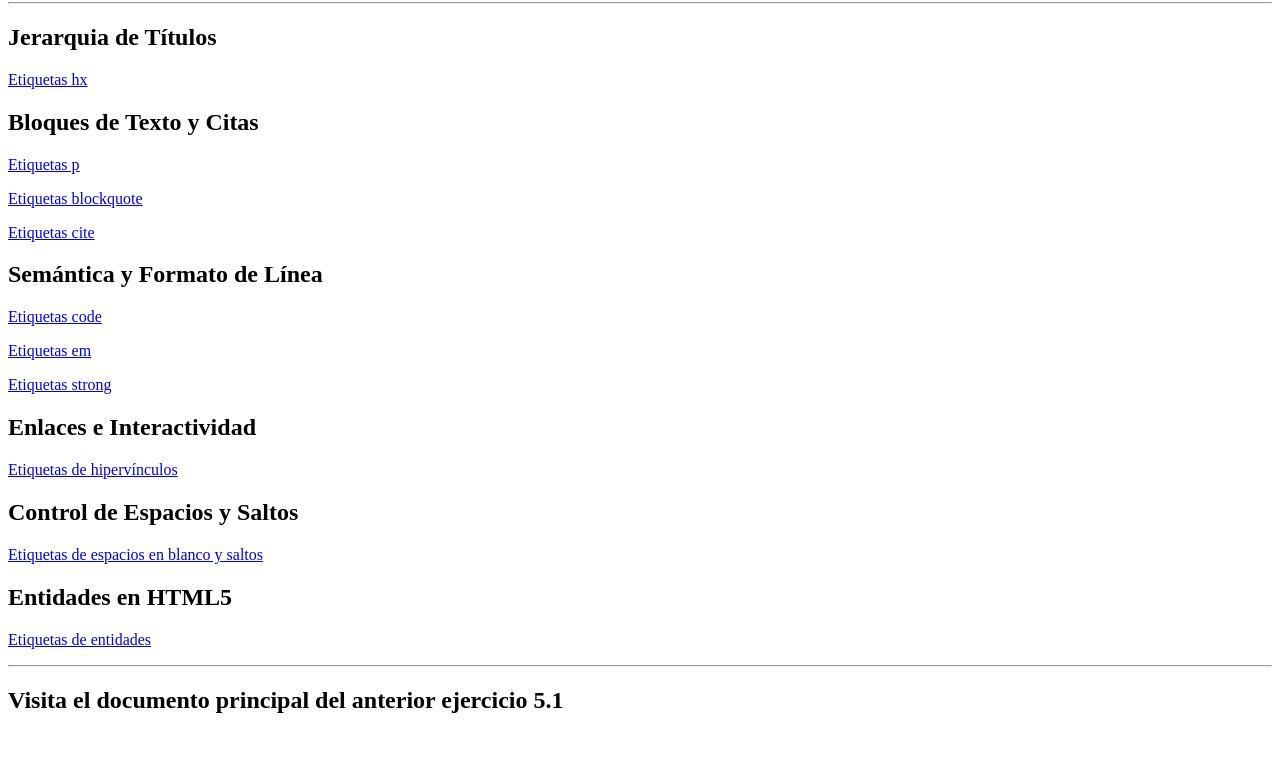
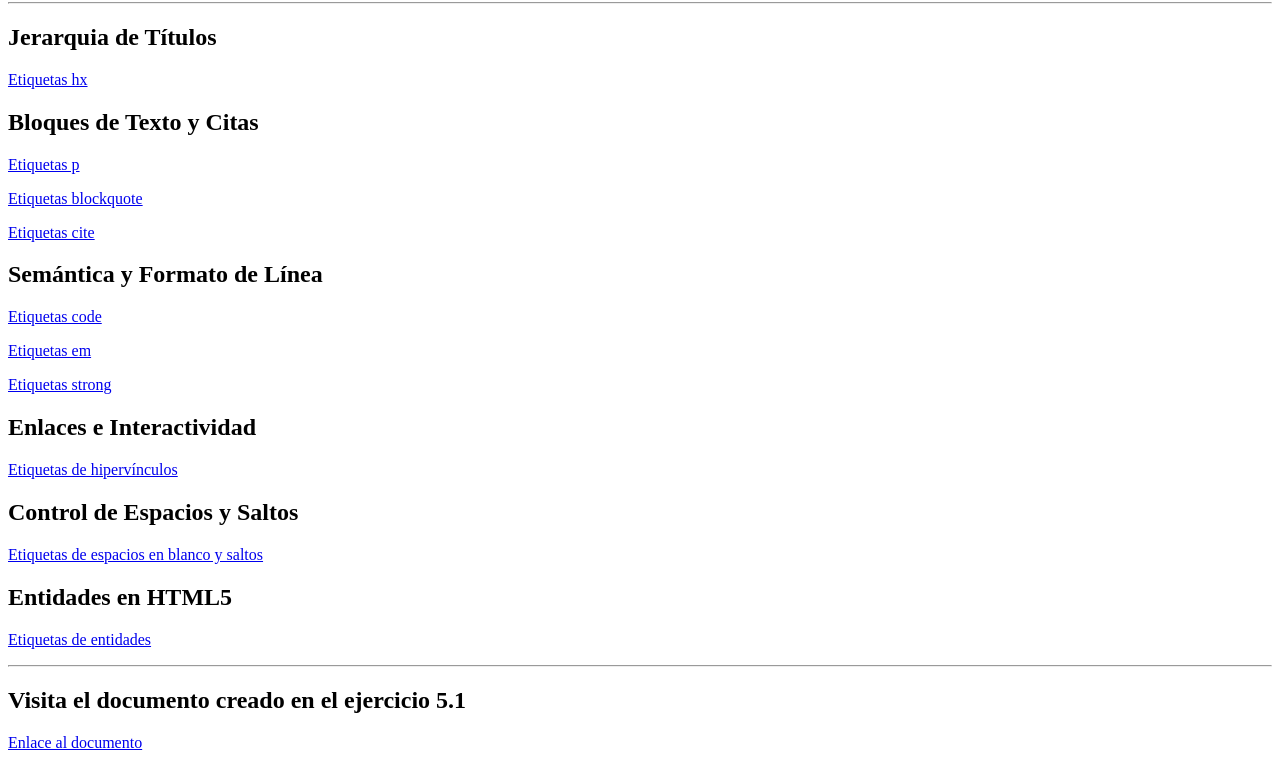
Before and after one commit to juantenorioespinosa/HTML5_ejercicios, a plain HTML site: page ejercicio_5.2/index.html in a window 1280 px wide. Shown: the part 78-846 px from the top of the page. Before the commit the page ends 812 px from the top, so only its background shows below. Drawn offline with Linux system fonts and the light colour scheme.

Commit message:
Añadido enlace al documento creado en el ejercicio 5.1

```diff
--- a/ejercicio_5.2/index.html
+++ b/ejercicio_5.2/index.html
@@ -35,9 +35,8 @@
     <p><a href="etiquetas_de_entidades.html">Etiquetas de entidades</a></p>
     <hr/>
 
-    <h2>Visita el documento principal del anterior ejercicio 5.1</h2>
-    <p></p>
-
+    <h2>Visita el documento creado en el ejercicio 5.1</h2>
+    <p><a href="../ejercicio_5.1/src/index.html">Enlace al documento</a></p>
 </body>
 
 </html>
```
